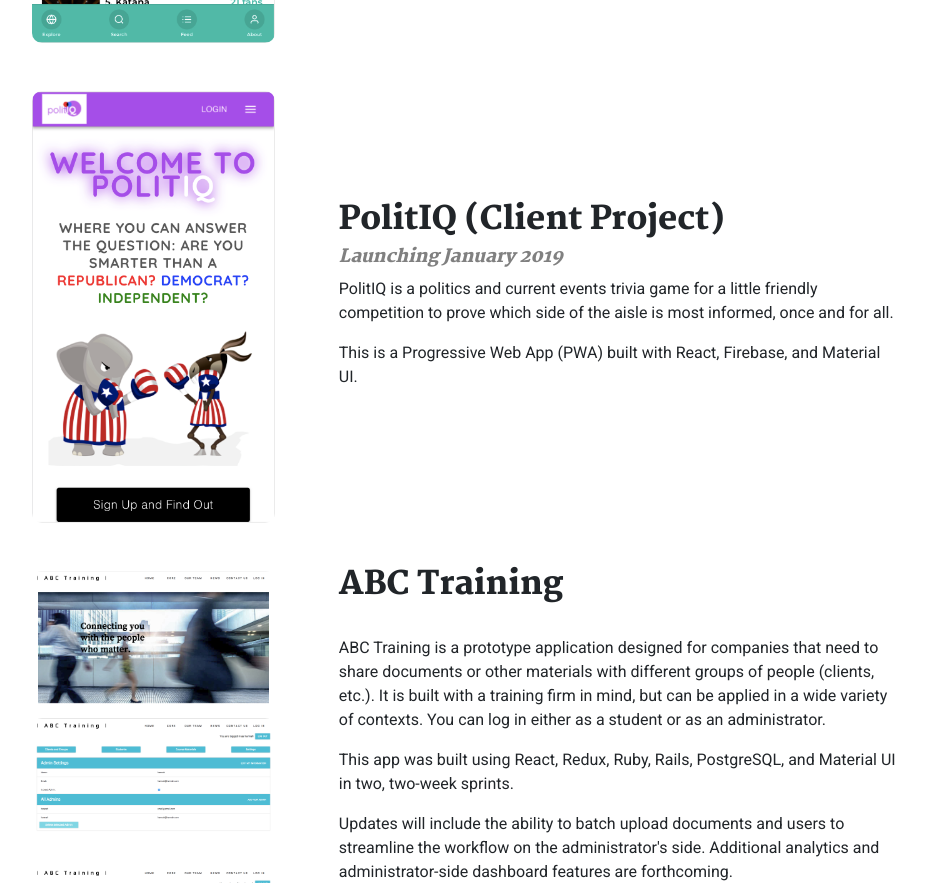
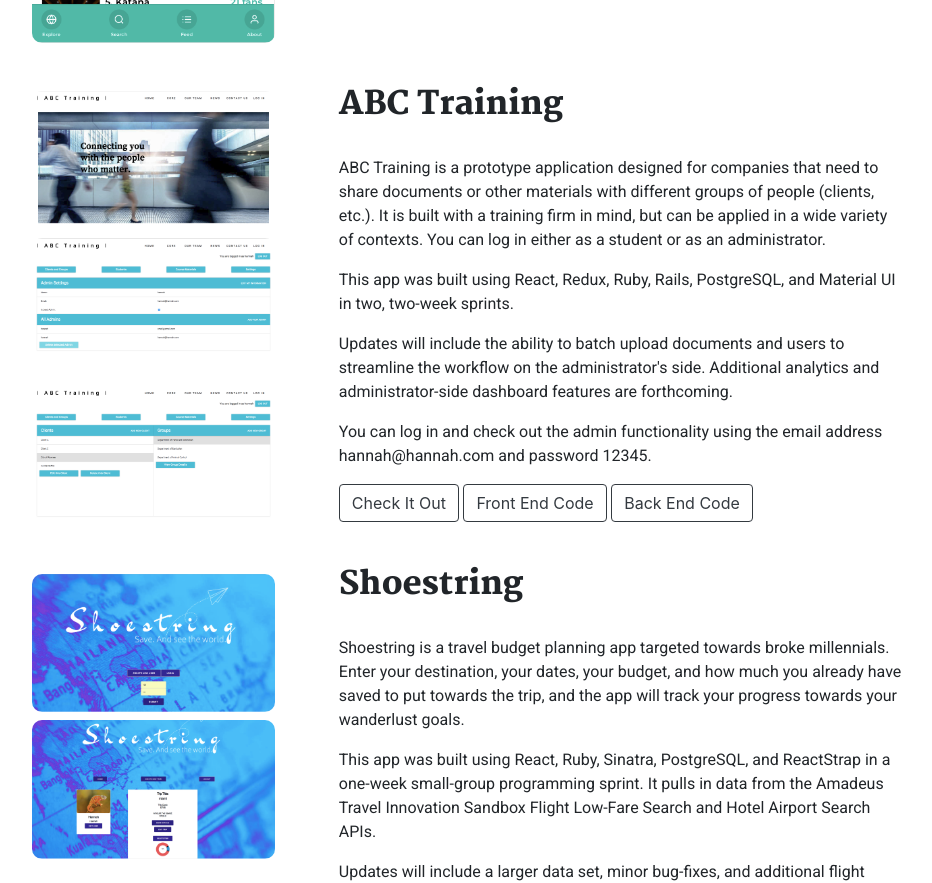
Before and after one commit to hanna2895/portfolio, a plain HTML site: page portfolio.html in a window 1280 px wide. Shown: the part 2238-3121 px from the top of the page, without its empty margins (186-1118 px from the left). Drawn offline with nearby package versions, Linux system fonts and the light colour scheme.

Commit message:
removed politiq

```diff
--- a/portfolio.html
+++ b/portfolio.html
@@ -78,20 +78,6 @@
                 <a href="http://www.myrecommendme.com" target="_blank" class="btn btn-outline-dark">Check It Out</a>
               </div>
             </div>
-
-            <div class="project">
-              <div class="image-holder">
-                <img src="images/politiq.png" alt="PolitIQ homepage">
-              </div>
-
-              <div class="info">
-                <h3 style="margin-bottom: 1vh;">PolitIQ (Client Project)</h3>
-                <h4>Launching January 2019</h4>
-                <p>PolitIQ is a politics and current events trivia game for a little friendly competition to prove which side of the aisle is most informed, once and for all.</p>
-                <p>This is a Progressive Web App (PWA) built with React, Firebase, and Material UI.</p>
-              </div>
-            </div>
-
 
             <div class="project">
               <div class="image-holder">
```
